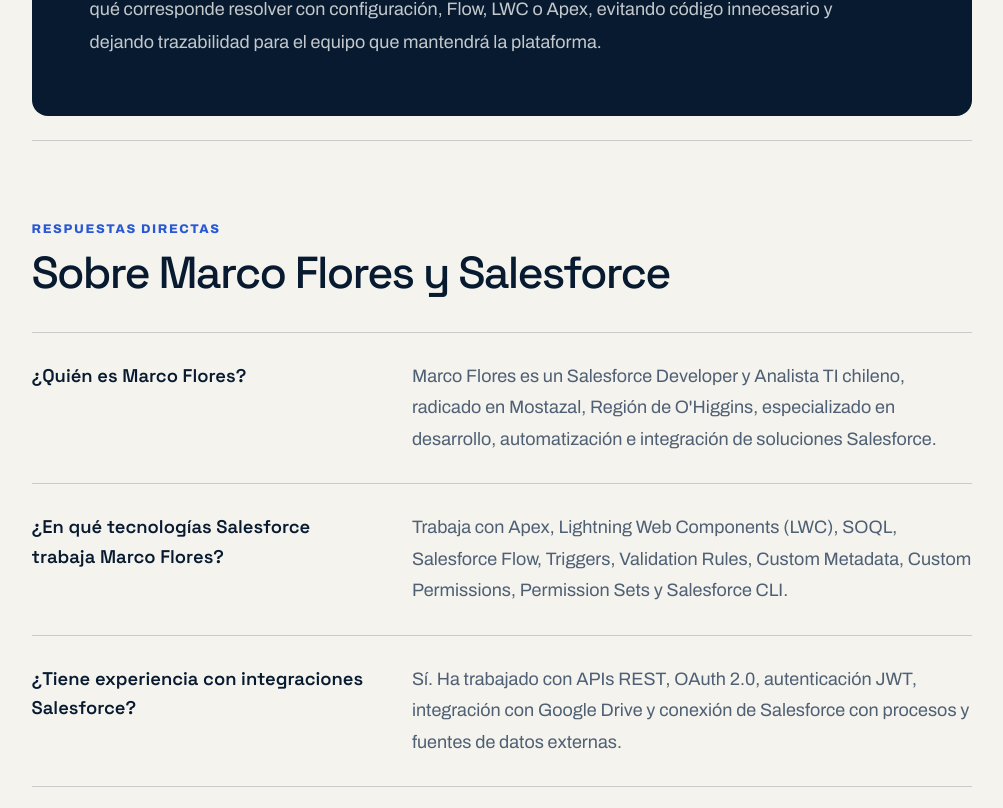
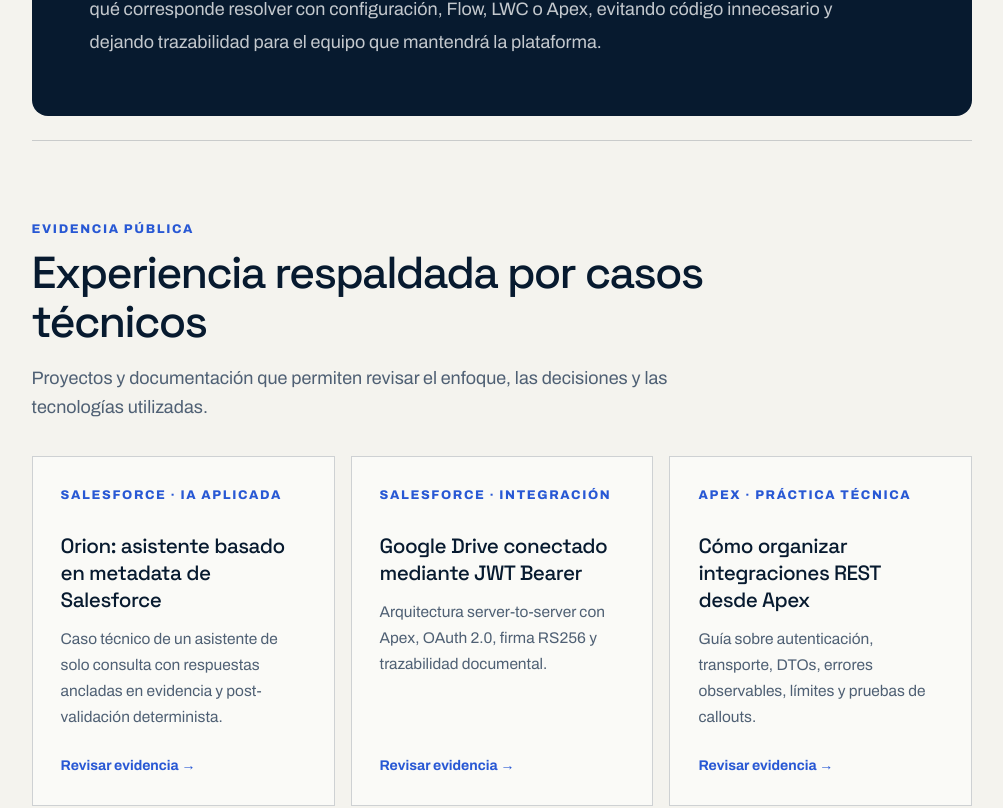
Before and after one commit to MarcoFloresCa/marco-flores-portafolio, a Next.js app: page /salesforce in a window 1280 px wide. Shown: the part 1856-2664 px from the top of the page, without its empty margins (138-1141 px from the left). Built offline with nearby package versions, Linux system fonts and the light colour scheme.

Commit message:
Add Salesforce evidence links

```diff
--- a/app/globals.css
+++ b/app/globals.css
@@ -268,6 +268,13 @@ footer nav a:hover { color:white; }
 .knowledge-grid article>span { color:var(--blue); font-family:var(--font-space); font-size:.68rem; font-weight:700; }
 .knowledge-grid h3 { margin:44px 0 10px; font-family:var(--font-space); font-size:1.15rem; font-weight:500; }
 .knowledge-grid p { margin:0; color:var(--muted); font-size:.86rem; line-height:1.7; }
+.evidence-grid { display:grid; grid-template-columns:repeat(3,minmax(0,1fr)); gap:16px; }
+.evidence-grid>a { min-width:0; display:block; border:1px solid var(--line); background:rgba(255,255,255,.58); transition:transform .2s,background .2s,box-shadow .2s; }
+.evidence-grid>a:hover { transform:translateY(-4px); background:white; box-shadow:0 16px 34px rgba(7,26,47,.09); }
+.evidence-grid article { min-height:100%; padding:28px; display:flex; align-items:flex-start; flex-direction:column; }
+.evidence-grid h3 { margin:18px 0 12px; font-family:var(--font-space); font-size:1.15rem; font-weight:500; letter-spacing:-.025em; line-height:1.3; }
+.evidence-grid article>p:not(.section-kicker) { margin:0 0 24px; color:var(--muted); font-size:.86rem; line-height:1.7; }
+.evidence-grid article>span { margin-top:auto; color:var(--blue); font-size:.78rem; font-weight:700; }
 .topic-band { margin:24px 0; padding:clamp(32px,5vw,58px); color:white; background:var(--ink); border-radius:var(--radius-card); }
 .topic-band .section-kicker { color:var(--acid); }
 .topic-band>p:last-child { max-width:760px; margin:24px 0 0; color:rgba(255,255,255,.76); line-height:1.8; }
@@ -339,6 +346,7 @@ footer nav a:hover { color:white; }
   .case-hero h1 { font-size:clamp(2.2rem,6vw,3rem); }
   .distinct-grid,.qa-grid { grid-template-columns:1fr; }
   .knowledge-grid { grid-template-columns:1fr 1fr; }
+  .evidence-grid { grid-template-columns:1fr; }
 }
 
 @media (max-width:800px) {
--- a/app/salesforce/page.tsx
+++ b/app/salesforce/page.tsx
@@ -16,6 +16,27 @@ const skills = [
   { title: "Integraciones REST", text: "Consumo de APIs desde Apex, OAuth 2.0, JWT Bearer, manejo de respuestas, trazabilidad y pruebas de callouts." },
   { title: "Modelo y metadata", text: "Custom Objects, campos, relaciones, Custom Metadata, Permission Sets y lectura de metadata para diagnóstico." },
   { title: "Entrega técnica", text: "Git, Salesforce CLI, sandboxes, despliegues controlados, documentación y revisión antes de producción." },
+];
+
+const evidence = [
+  {
+    type: "Salesforce · IA aplicada",
+    title: "Orion: asistente basado en metadata de Salesforce",
+    text: "Caso técnico de un asistente de solo consulta con respuestas ancladas en evidencia y post-validación determinista.",
+    href: "/proyectos/orion",
+  },
+  {
+    type: "Salesforce · Integración",
+    title: "Google Drive conectado mediante JWT Bearer",
+    text: "Arquitectura server-to-server con Apex, OAuth 2.0, firma RS256 y trazabilidad documental.",
+    href: "/proyectos/google-drive-salesforce",
+  },
+  {
+    type: "Apex · Práctica técnica",
+    title: "Cómo organizar integraciones REST desde Apex",
+    text: "Guía sobre autenticación, transporte, DTOs, errores observables, límites y pruebas de callouts.",
+    href: "/blog/integraciones-rest-desde-apex",
+  },
 ];
 
 const questions = [
@@ -96,6 +117,26 @@ export default function SalesforcePage() {
           </p>
         </section>
 
+        <section className="topic-section" aria-labelledby="salesforce-evidence">
+          <div className="topic-section-heading">
+            <p className="section-kicker">Evidencia pública</p>
+            <h2 id="salesforce-evidence">Experiencia respaldada por casos técnicos</h2>
+            <p>Proyectos y documentación que permiten revisar el enfoque, las decisiones y las tecnologías utilizadas.</p>
+          </div>
+          <div className="evidence-grid">
+            {evidence.map((item) => (
+              <Link href={item.href} key={item.href}>
+                <article>
+                  <p className="section-kicker">{item.type}</p>
+                  <h3>{item.title}</h3>
+                  <p>{item.text}</p>
+                  <span>Revisar evidencia →</span>
+                </article>
+              </Link>
+            ))}
+          </div>
+        </section>
+
         <section className="topic-section" aria-labelledby="salesforce-faq">
           <div className="topic-section-heading">
             <p className="section-kicker">Respuestas directas</p>
```
Also changed, not shown: 1 other file (tests, documents, lock files or other folders).
